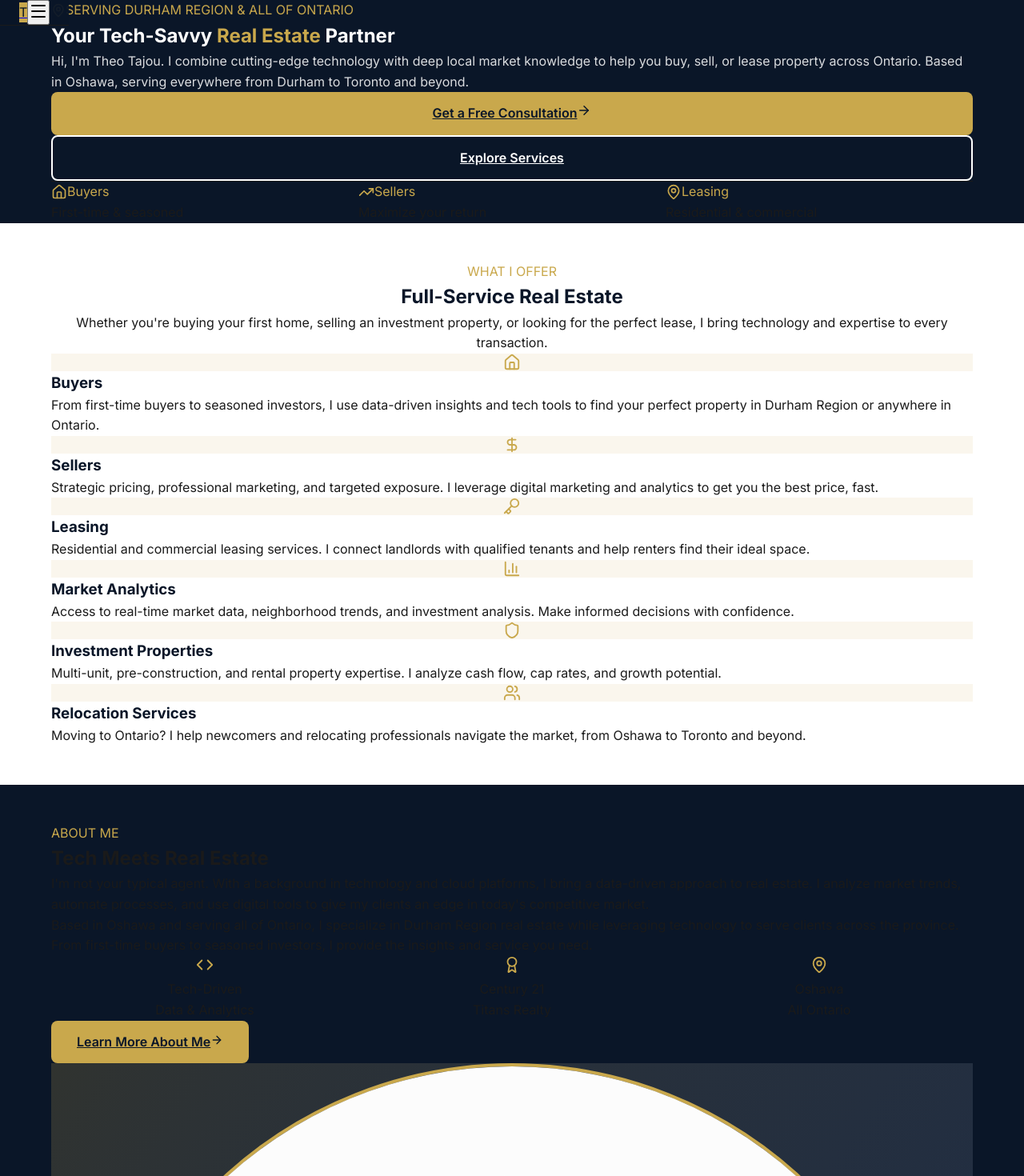
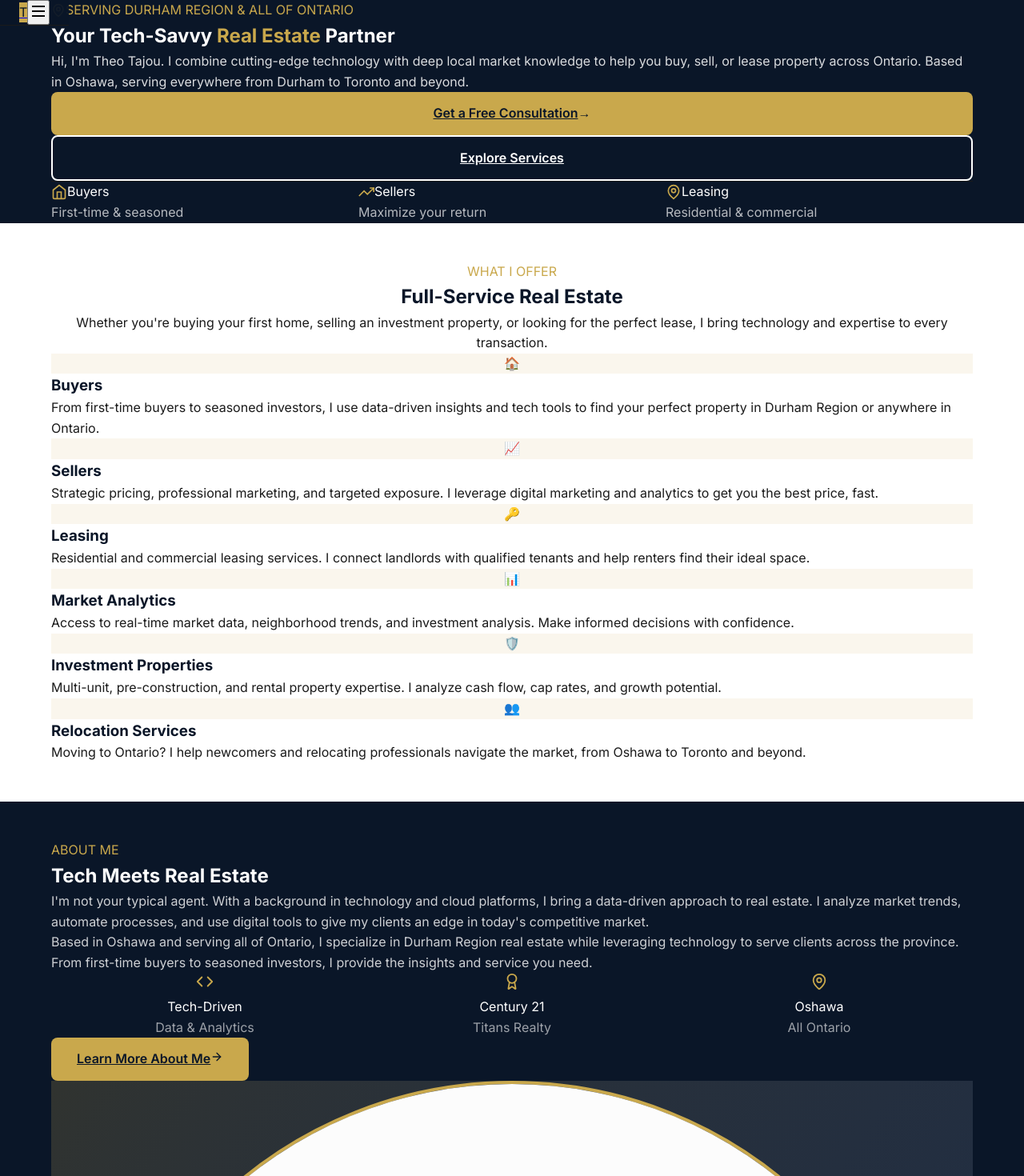
Before and after one commit to theolo4all/theotherealtor-website, a Next.js app: page / in a window 1280 px wide. Shown: the top 1470 px of the page at 80% size. Built offline with nearby package versions, Linux system fonts and the light colour scheme.

Commit message:
Fix visibility issues - white text, icons, spacing

```diff
--- a/components/AboutPreview.tsx
+++ b/components/AboutPreview.tsx
@@ -8,15 +8,15 @@ export default function AboutPreview() {
         <div className="grid lg:grid-cols-2 gap-8 items-center">
           <div>
             <span className="text-[#c9a84c] font-semibold text-sm tracking-wide uppercase">About Me</span>
-            <h2 className="text-2xl md:text-3xl font-bold text-white mt-2 mb-4">
+            <h2 className="text-2xl md:text-3xl font-bold mt-2 mb-4" style={{ color: '#ffffff' }}>
               Tech Meets Real Estate
             </h2>
-            <p className="text-white/70 mb-4 leading-relaxed text-sm">
+            <p className="mb-4 leading-relaxed text-sm" style={{ color: 'rgba(255,255,255,0.8)' }}>
               I&apos;m not your typical agent. With a background in technology and cloud platforms, I bring a
               data-driven approach to real estate. I analyze market trends, automate processes, and use
               digital tools to give my clients an edge in today&apos;s competitive market.
             </p>
-            <p className="text-white/70 mb-6 leading-relaxed text-sm">
+            <p className="mb-6 leading-relaxed text-sm" style={{ color: 'rgba(255,255,255,0.8)' }}>
               Based in Oshawa and serving all of Ontario, I specialize in Durham Region real estate
               while leveraging technology to serve clients across the province. From first-time buyers
               to seasoned investors, I provide the insights and service you need.
@@ -25,18 +25,18 @@ export default function AboutPreview() {
             <div className="grid grid-cols-3 gap-4 mb-6">
               <div className="text-center">
                 <Code className="mx-auto text-[#c9a84c] mb-1" size={22} />
-                <p className="text-white font-bold text-sm">Tech-Driven</p>
-                <p className="text-white/60 text-xs">Data & Analytics</p>
+                <p className="font-bold text-sm" style={{ color: '#ffffff' }}>Tech-Driven</p>
+                <p className="text-xs" style={{ color: 'rgba(255,255,255,0.6)' }}>Data & Analytics</p>
               </div>
               <div className="text-center">
                 <Award className="mx-auto text-[#c9a84c] mb-1" size={22} />
-                <p className="text-white font-bold text-sm">Century 21</p>
-                <p className="text-white/60 text-xs">Titans Realty</p>
+                <p className="font-bold text-sm" style={{ color: '#ffffff' }}>Century 21</p>
+                <p className="text-xs" style={{ color: 'rgba(255,255,255,0.6)' }}>Titans Realty</p>
               </div>
               <div className="text-center">
                 <MapPin className="mx-auto text-[#c9a84c] mb-1" size={22} />
-                <p className="text-white font-bold text-sm">Oshawa</p>
-                <p className="text-white/60 text-xs">All Ontario</p>
+                <p className="font-bold text-sm" style={{ color: '#ffffff' }}>Oshawa</p>
+                <p className="text-xs" style={{ color: 'rgba(255,255,255,0.6)' }}>All Ontario</p>
               </div>
             </div>
 
@@ -56,9 +56,9 @@ export default function AboutPreview() {
                     className="w-full h-full object-cover"
                   />
                 </div>
-                <p className="text-white font-bold text-lg">Theo Tajou</p>
+                <p className="font-bold text-lg" style={{ color: '#ffffff' }}>Theo Tajou</p>
                 <p className="text-[#c9a84c] text-sm mt-1">The Other Realtor</p>
-                <p className="text-white/60 text-sm mt-2">Century 21 Titans Realty Inc.</p>
+                <p className="text-sm mt-2" style={{ color: 'rgba(255,255,255,0.6)' }}>Century 21 Titans Realty Inc.</p>
               </div>
             </div>
             <div className="absolute -bottom-4 -right-4 w-36 h-36 bg-[#c9a84c]/10 rounded-full blur-2xl" />
--- a/components/Hero.tsx
+++ b/components/Hero.tsx
@@ -1,12 +1,10 @@
 "use client";
 
 import Link from "next/link";
-import { ArrowRight, MapPin, Home, TrendingUp } from "lucide-react";
 
 export default function Hero() {
   return (
-    <section className="relative py-20 md:py-28 flex items-center bg-[#0a1628] overflow-hidden">
-      {/* Background Pattern */}
+    <section className="relative py-16 md:py-24 flex items-center bg-[#0a1628] overflow-hidden">
       <div className="absolute inset-0 opacity-10">
         <div className="absolute top-20 left-10 w-72 h-72 bg-[#c9a84c] rounded-full blur-3xl" />
         <div className="absolute bottom-20 right-10 w-96 h-96 bg-[#c9a84c] rounded-full blur-3xl" />
@@ -15,13 +13,12 @@ export default function Hero() {
       <div className="container mx-auto px-6 relative z-10 pt-20">
         <div className="max-w-3xl">
           <div className="flex items-center gap-2 text-[#c9a84c] mb-6">
-            <MapPin size={18} />
+            <svg width="18" height="18" fill="none" stroke="currentColor" strokeWidth="2" viewBox="0 0 24 24"><path d="M20 10c0 6-8 12-8 12s-8-6-8-12a8 8 0 0116 0z"/><circle cx="12" cy="10" r="3"/></svg>
             <span className="text-sm font-medium tracking-wide uppercase">Serving Durham Region & All of Ontario</span>
           </div>
 
           <h1 className="text-4xl md:text-6xl lg:text-7xl font-bold leading-tight mb-6" style={{ color: '#ffffff' }}>
-            Your Tech-Savvy
-            <span className="text-[#c9a84c]"> Real Estate</span> Partner
+            Your Tech-Savvy <span style={{ color: '#c9a84c' }}>Real Estate</span> Partner
           </h1>
 
           <p className="text-lg md:text-xl mb-8 max-w-2xl" style={{ color: 'rgba(255,255,255,0.85)' }}>
@@ -33,35 +30,34 @@ export default function Hero() {
           <div className="flex flex-col sm:flex-row gap-4 mb-12">
             <Link href="/contact" className="btn-primary text-center">
               Get a Free Consultation
-              <ArrowRight className="inline ml-2" size={18} />
+              <span className="inline-block ml-2">→</span>
             </Link>
             <Link href="/services" className="btn-secondary text-center">
               Explore Services
             </Link>
           </div>
 
-          {/* Stats */}
           <div className="grid grid-cols-3 gap-6 pt-8 border-t border-white/10">
             <div>
-              <div className="flex items-center gap-2 text-[#c9a84c] mb-2">
-                <Home size={20} />
-                <span className="text-2xl font-bold text-white">Buyers</span>
+              <div className="flex items-center gap-2 mb-2">
+                <svg width="20" height="20" fill="none" stroke="#c9a84c" strokeWidth="2" viewBox="0 0 24 24"><path d="M3 9l9-7 9 7v11a2 2 0 01-2 2H5a2 2 0 01-2-2z"/><polyline points="9 22 9 12 15 12 15 22"/></svg>
+                <span className="text-2xl font-bold" style={{ color: '#ffffff' }}>Buyers</span>
               </div>
-              <p className="text-white/80 text-sm">First-time & seasoned</p>
+              <p style={{ color: 'rgba(255,255,255,0.7)' }} className="text-sm">First-time & seasoned</p>
             </div>
             <div>
-              <div className="flex items-center gap-2 text-[#c9a84c] mb-2">
-                <TrendingUp size={20} />
-                <span className="text-2xl font-bold text-white">Sellers</span>
+              <div className="flex items-center gap-2 mb-2">
+                <svg width="20" height="20" fill="none" stroke="#c9a84c" strokeWidth="2" viewBox="0 0 24 24"><polyline points="23 6 13.5 15.5 8.5 10.5 1 18"/><polyline points="17 6 23 6 23 12"/></svg>
+                <span className="text-2xl font-bold" style={{ color: '#ffffff' }}>Sellers</span>
               </div>
-              <p className="text-white/60 text-sm">Maximize your return</p>
+              <p style={{ color: 'rgba(255,255,255,0.7)' }} className="text-sm">Maximize your return</p>
             </div>
             <div>
-              <div className="flex items-center gap-2 text-[#c9a84c] mb-2">
-                <MapPin size={20} />
-                <span className="text-2xl font-bold text-white">Leasing</span>
+              <div className="flex items-center gap-2 mb-2">
+                <svg width="20" height="20" fill="none" stroke="#c9a84c" strokeWidth="2" viewBox="0 0 24 24"><path d="M20 10c0 6-8 12-8 12s-8-6-8-12a8 8 0 0116 0z"/><circle cx="12" cy="10" r="3"/></svg>
+                <span className="text-2xl font-bold" style={{ color: '#ffffff' }}>Leasing</span>
               </div>
-              <p className="text-white/60 text-sm">Residential & commercial</p>
+              <p style={{ color: 'rgba(255,255,255,0.7)' }} className="text-sm">Residential & commercial</p>
             </div>
           </div>
         </div>
--- a/components/Navbar.tsx
+++ b/components/Navbar.tsx
@@ -2,7 +2,6 @@
 
 import { useState } from "react";
 import Link from "next/link";
-import { Menu, X, Phone } from "lucide-react";
 
 export default function Navbar() {
   const [isOpen, setIsOpen] = useState(false);
@@ -19,7 +18,6 @@ export default function Navbar() {
     <nav className="fixed top-0 left-0 right-0 z-50 bg-[#0a1628]/95 backdrop-blur-md border-b border-white/10">
       <div className="container mx-auto px-6">
         <div className="flex items-center justify-between h-20">
-          {/* Logo */}
           <Link href="/" className="flex items-center gap-2">
             <div className="w-10 h-10 bg-[#c9a84c] rounded-lg flex items-center justify-center">
               <span className="text-[#0a1628] font-bold text-lg">T</span>
@@ -30,7 +28,6 @@ export default function Navbar() {
             </div>
           </Link>
 
-          {/* Desktop Nav */}
           <div className="hidden md:flex items-center gap-8">
             {navLinks.map((link) => (
               <Link
@@ -45,29 +42,30 @@ export default function Navbar() {
               href="tel:+16478385184"
               className="flex items-center gap-2 bg-[#c9a84c] text-[#0a1628] px-4 py-2 rounded-lg font-semibold text-sm hover:bg-[#e8d5a3] transition-colors"
             >
-              <Phone size={16} />
               647-838-5184
             </a>
           </div>
 
-          {/* Mobile Menu Button */}
           <button
             onClick={() => setIsOpen(!isOpen)}
             className="md:hidden text-white p-2"
           >
-            {isOpen ? <X size={24} /> : <Menu size={24} />}
+            {isOpen ? (
+              <svg width="24" height="24" fill="none" stroke="currentColor" strokeWidth="2"><path d="M6 18L18 6M6 6l12 12"/></svg>
+            ) : (
+              <svg width="24" height="24" fill="none" stroke="currentColor" strokeWidth="2"><path d="M4 6h16M4 12h16M4 18h16"/></svg>
+            )}
           </button>
         </div>
 
-        {/* Mobile Nav */}
         {isOpen && (
-          <div className="md:hidden pb-6 space-y-4">
+          <div className="md:hidden pb-6 space-y-4 bg-[#0a1628]">
             {navLinks.map((link) => (
               <Link
                 key={link.href}
                 href={link.href}
                 onClick={() => setIsOpen(false)}
-                className="block text-white/80 hover:text-[#c9a84c] transition-colors py-2"
+                className="block text-white hover:text-[#c9a84c] transition-colors py-2 font-medium"
               >
                 {link.label}
               </Link>
@@ -76,7 +74,6 @@ export default function Navbar() {
               href="tel:+16478385184"
               className="flex items-center gap-2 bg-[#c9a84c] text-[#0a1628] px-4 py-3 rounded-lg font-semibold w-full justify-center"
             >
-              <Phone size={16} />
               647-838-5184
             </a>
           </div>
--- a/components/Services.tsx
+++ b/components/Services.tsx
@@ -1,35 +1,33 @@
-import { Home, DollarSign, Key, BarChart3, Shield, Users } from "lucide-react";
-
 const services = [
   {
-    icon: Home,
     title: "Buyers",
     description: "From first-time buyers to seasoned investors, I use data-driven insights and tech tools to find your perfect property in Durham Region or anywhere in Ontario.",
+    icon: "🏠",
   },
   {
-    icon: DollarSign,
     title: "Sellers",
     description: "Strategic pricing, professional marketing, and targeted exposure. I leverage digital marketing and analytics to get you the best price, fast.",
+    icon: "📈",
   },
   {
-    icon: Key,
     title: "Leasing",
     description: "Residential and commercial leasing services. I connect landlords with qualified tenants and help renters find their ideal space.",
+    icon: "🔑",
   },
   {
-    icon: BarChart3,
     title: "Market Analytics",
     description: "Access to real-time market data, neighborhood trends, and investment analysis. Make informed decisions with confidence.",
+    icon: "📊",
   },
   {
-    icon: Shield,
     title: "Investment Properties",
     description: "Multi-unit, pre-construction, and rental property expertise. I analyze cash flow, cap rates, and growth potential.",
+    icon: "🛡️",
   },
   {
-    icon: Users,
     title: "Relocation Services",
     description: "Moving to Ontario? I help newcomers and relocating professionals navigate the market, from Oshawa to Toronto and beyond.",
+    icon: "👥",
   },
 ];
 
@@ -55,7 +53,7 @@ export default function Services() {
               className="group p-5 rounded-2xl bg-gray-50 hover:bg-[#0a1628] transition-all duration-300 cursor-pointer"
             >
               <div className="w-12 h-12 bg-[#c9a84c]/10 rounded-xl flex items-center justify-center mb-4 group-hover:bg-[#c9a84c] transition-colors">
-                <service.icon className="text-[#c9a84c] group-hover:text-[#0a1628] transition-colors" size={22} />
+                <span className="text-2xl">{service.icon}</span>
               </div>
               <h3 className="text-lg font-bold text-[#0a1628] group-hover:text-white mb-2 transition-colors">
                 {service.title}
```
Also changed, not shown: components/ContactCTA.tsx (+13 -15 lines), components/Footer.tsx (+24 -28 lines), components/Neighborhoods.tsx (+11 -12 lines).
